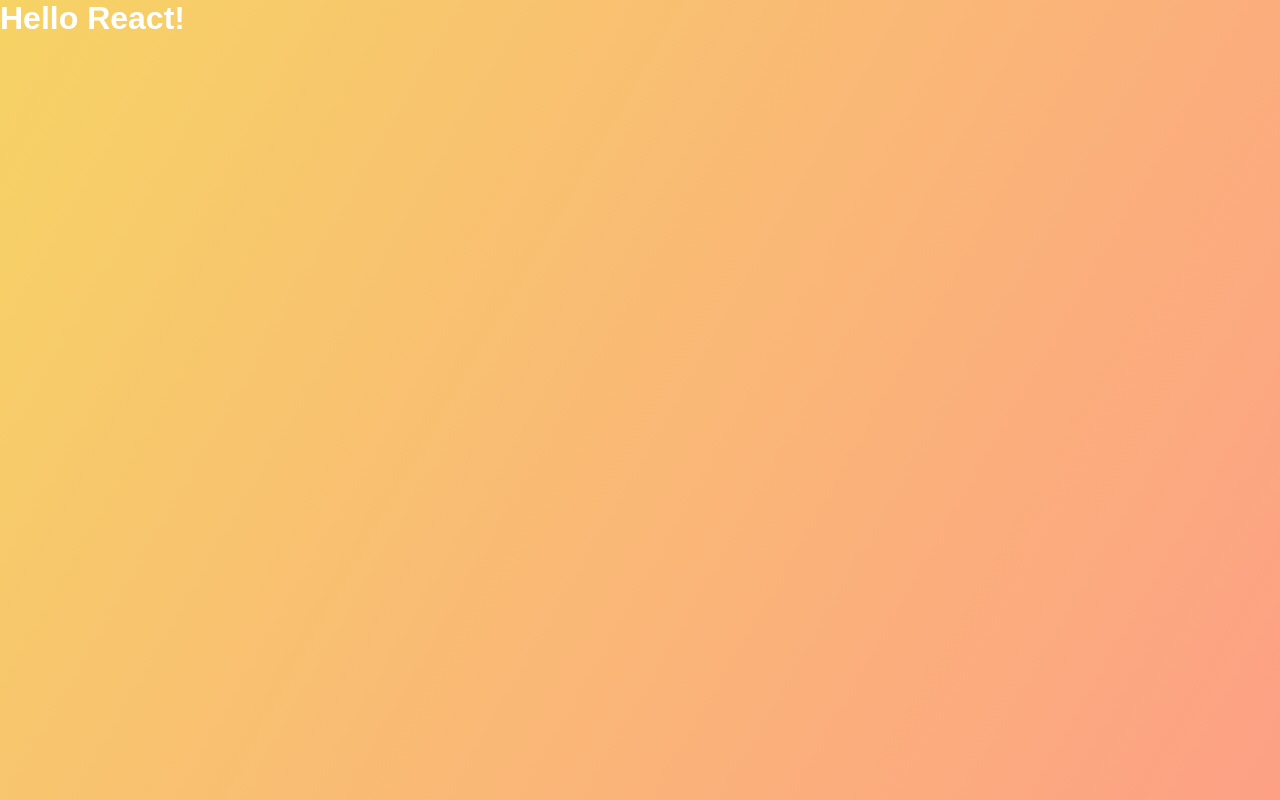
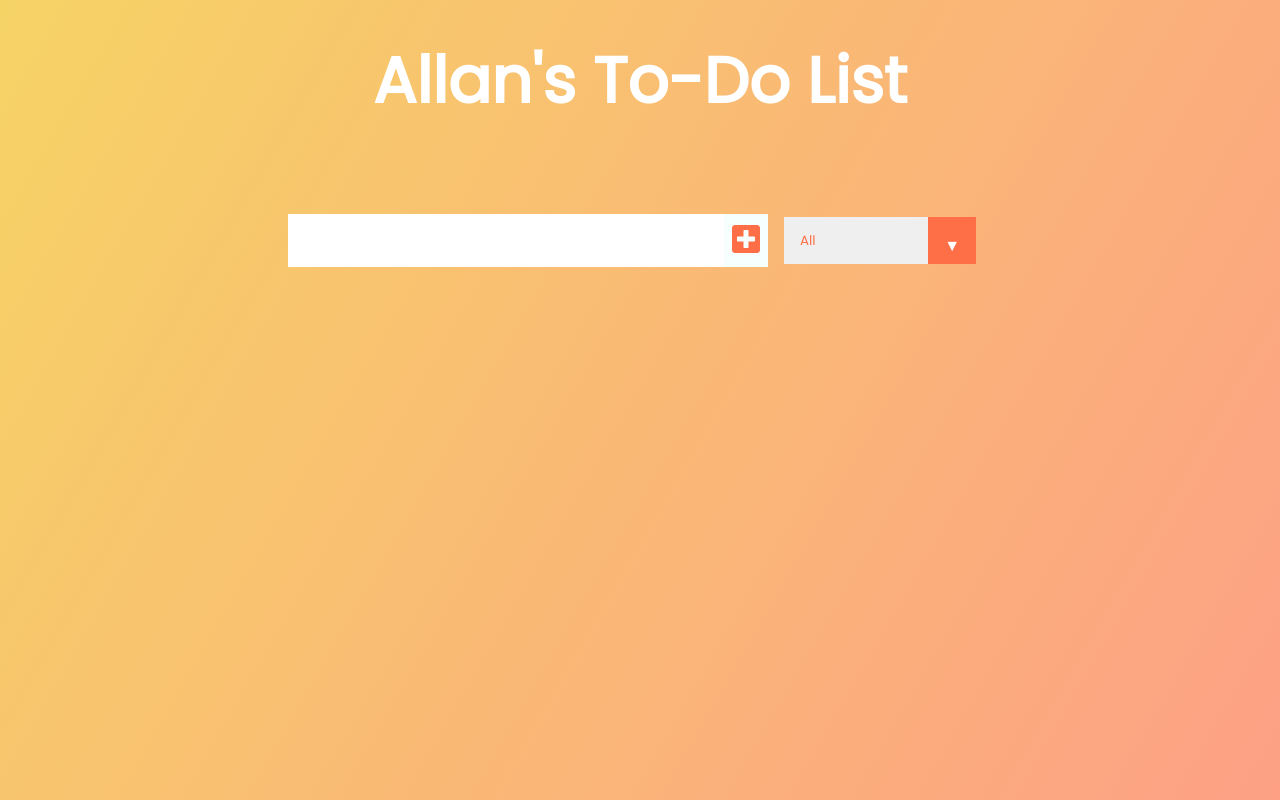
Before and after one commit to allanviguilla/todo-list, a React (Create React App) app: page / in a window 1280 px wide. Built offline with nearby package versions, Linux system fonts and the light colour scheme.

Commit message:
add fonts and form component

```diff
--- a/public/index.html
+++ b/public/index.html
@@ -8,6 +8,16 @@
     <meta
       name="description"
       content="Web site created using create-react-app"
+    />
+    <link
+      href="https://fonts.googleapis.com/css?family=Poppins&display=swap"
+      rel="stylesheet"
+    />
+    <link
+      rel="stylesheet"
+      href="https://cdnjs.cloudflare.com/ajax/libs/font-awesome/5.12.1/css/all.min.css"
+      integrity="sha256-mmgLkCYLUQbXn0B1SRqzHar6dCnv9oZFPEC1g1cwlkk="
+      crossorigin="anonymous"
     />
     <link rel="apple-touch-icon" href="%PUBLIC_URL%/logo192.png" />
     <!--
--- a/src/App.js
+++ b/src/App.js
@@ -1,10 +1,15 @@
 import React from 'react';
 import './App.css';
+//Import Components
+import Form from './components/form';
 
 function App() {
   return (
     <div className="App">
-      <h1>Hello React!</h1>
+      <header>
+        <h1>Allan's To-Do List</h1>
+      </header>
+      <Form />
     </div>
   );
 }
--- /dev/null
+++ b/src/components/form.js
@@ -0,0 +1,21 @@
+import React from 'react';
+
+const Form = () => {
+    return (
+        <form>
+            <input type="text" className="todo-input" />
+            <button className="todo-button" type="submit">
+                <i className="fas fa-plus-square"></i>
+            </button>
+            <div className="select">
+                <select name="todos" className="filter-todo">
+                    <option value="all">All</option>
+                    <option value="completed">Completed</option>
+                    <option value="uncompleted">Uncompleted</option>
+                </select>
+            </div>
+        </form>
+    );
+};
+
+export default Form;
--- /dev/null
+++ b/src/components/todolist.js
@@ -0,0 +1 @@
+import React from 'react';
```
